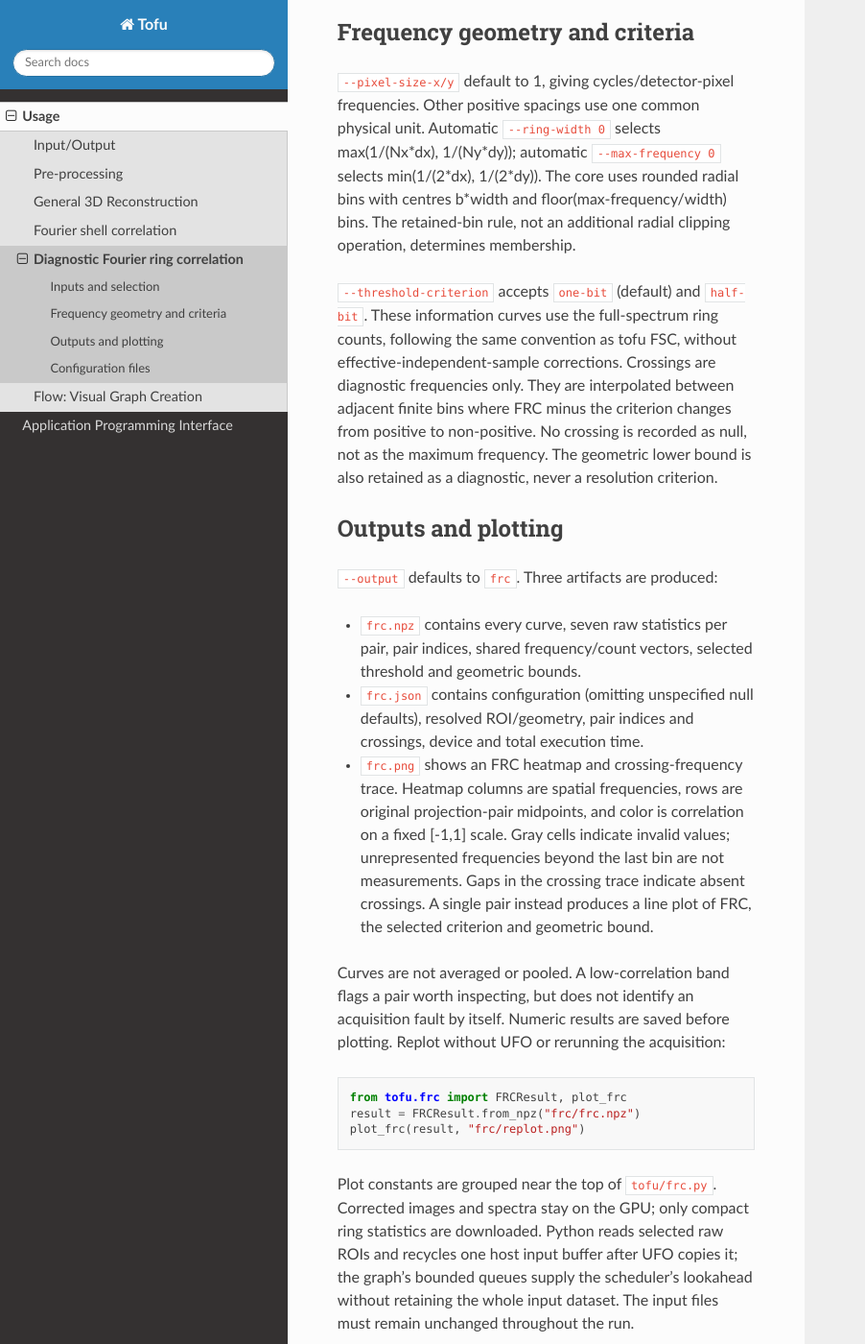
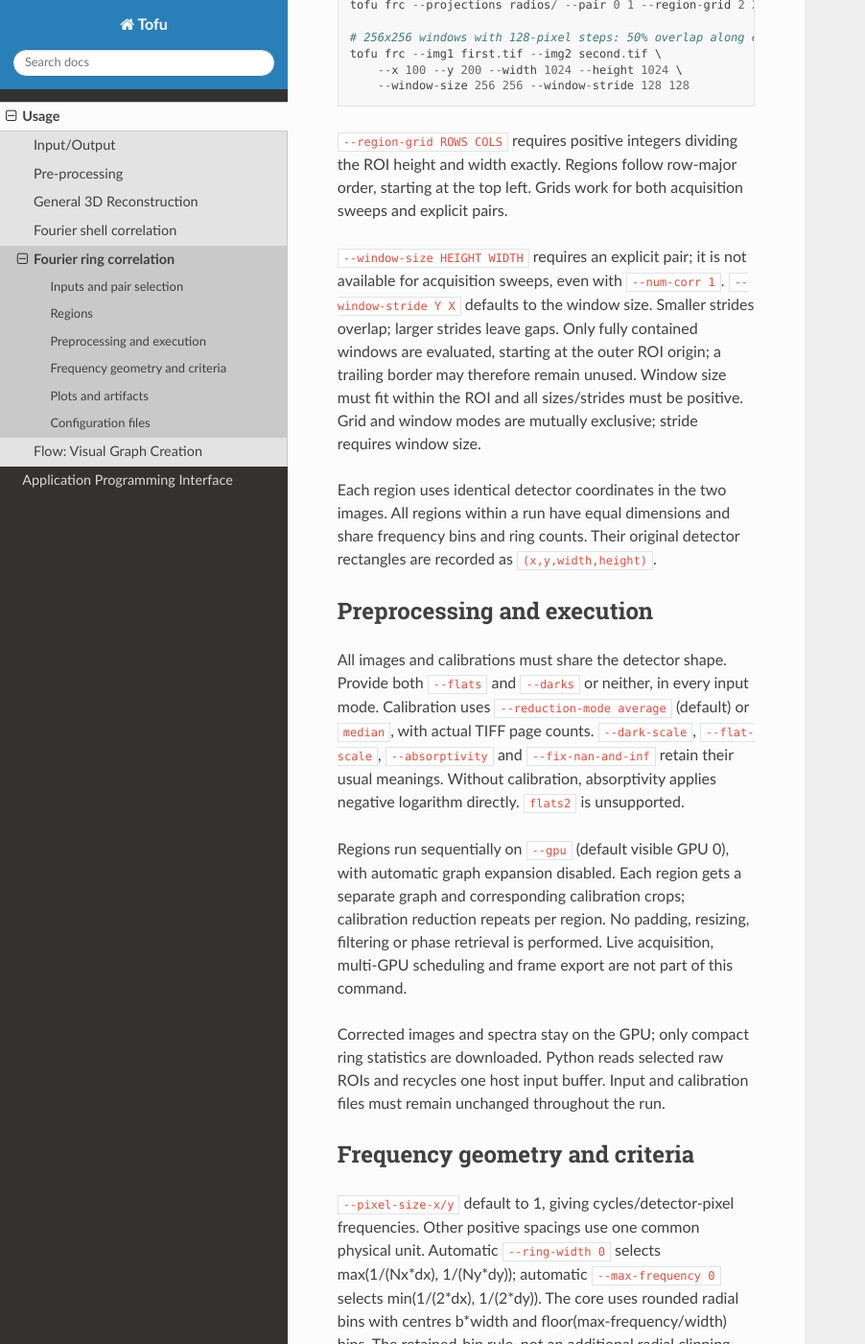
Before and after one commit to ufo-kit/tofu, a Sphinx documentation site: the page built from docs/source/usage/frc.rst, in a window 1280 px wide and 1400 px high, scrolled down 1342 px. Shown: the whole window at 96% size, without its empty margins (0-902 px from the left). Built offline with Sphinx 7.4.7 and the Read the Docs theme 3.1.0, drawn with Linux system fonts in a browser that asks for light colours; formulas are drawn with MathJax 3; some of the changed text lies outside the part shown.

Commit message:
Update tofu parameters

```diff
--- a/docs/source/usage/frc.rst
+++ b/docs/source/usage/frc.rst
@@ -1,48 +1,98 @@
-Diagnostic Fourier ring correlation
-==================================
+Fourier ring correlation
+========================
 
-``tofu frc`` compares consecutive projection images. Unlike FSC, this command is
-a diagnostic of acquisition-dependent similarity, **not a spatial-resolution
-estimator**: neighboring angles do not contain exactly the same projected signal.
-Structural variation and shared calibration artifacts can also affect the curves.
+``tofu frc`` measures similarity between projection images, **not spatial
+resolution**. Different angles do not contain exactly the same signal; structural
+variation and shared calibration artifacts can affect the diagnostic.
 
-Usage::
+Inputs and pair selection
+-------------------------
 
-    tofu frc --projections radios/ --flats flats/ --darks darks/ \
-        --absorptivity --fix-nan-and-inf --number 3001 --num-corr 50 --output frc
+Choose one input mode::
 
-    tofu frc --projections projections.tif --x 100 --y 200 \
-        --width 1024 --height 512 --gpu 0 --threshold-criterion half-bit
+    # Acquisition sweep: equidistant disjoint consecutive pairs
+    tofu frc --projections radios/ --number 3001 --num-corr 50 --output frc
 
-Inputs and selection
---------------------
+    # Explicit zero-based pair within a projection dataset
+    tofu frc --projections projections.tif --pair 10 42 --output pair-frc
 
-Inputs are existing grayscale TIFF files, directories or globs, including
-multipage TIFFs. Files are sorted lexicographically, then pages are read in order.
-``--number`` (alias ``--num-projections``) limits the initial frame sequence;
-its default is all available frames. There is no projection-step option.
+    # Two distinct single-frame grayscale TIFFs
+    tofu frc --img1 first.tif --img2 second.tif --output image-frc
 
-Pairs are disjoint: (1,2), (3,4), etc., including across file boundaries. An odd
-final frame is ignored. ``--num-corr`` defaults to all ``number // 2`` pairs;
-otherwise it selects approximately equidistant pairs, including the first and
-last. One requested pair selects the middle pair (the later middle for an even
+``--projections`` accepts a TIFF file, directory or glob, including multipage
+TIFFs. Files are sorted lexicographically, then pages are read in order.
+All indices, coordinates and region identifiers are **zero-based**.
+
+For sweeps, pairs are (0,1), (2,3), etc., including across file boundaries.
+An odd final frame is ignored. ``--num-corr`` defaults to all ``number // 2``
+pairs; an explicit count selects approximately equidistant pairs, including both
+ends. One requested pair selects the middle pair (the later middle for an even
 pair count). Requests outside 1..number//2 are rejected.
 
-``--x`` and ``--y`` default to zero; ``--width`` and ``--height`` default to the
-remaining detector extent. Rectangular ROIs are supported; all images and
-calibrations must share the detector shape. No padding, resizing, filtering or
-phase retrieval is performed. ``--gpu`` selects one visible GPU (default 0);
-automatic graph expansion is disabled. Live acquisition and multi-GPU scheduling
-are not part of this command.
+``--number`` (alias ``--num-projections``) limits the initial dataset sequence;
+its default is all frames. Explicit ``--pair I J`` indices must be distinct and
+within that sequence. There is no projection-step option.
+``--pair`` and ``--num-corr`` are mutually exclusive.
+``--img1`` and ``--img2`` must be supplied together and cannot be combined
+with ``--projections``, ``--pair``, ``--number`` or ``--num-corr``.
 
-Provide both ``--flats`` and ``--darks`` or neither. Calibration is reduced once
-with ``--reduction-mode average`` (default) or ``median``, using actual TIFF page
-counts. ``--dark-scale``, ``--flat-scale``, ``--absorptivity`` and
-``--fix-nan-and-inf`` have the usual flat-correction meanings. Without calibration,
-absorptivity applies negative logarithm directly. ``flats2`` is not supported.
+Regions
+-------
+
+``--x`` and ``--y`` default to zero; ``--width`` and ``--height``
+default to the remaining detector extent. These specify the outer ROI.
+
+By default the entire ROI is correlated. Alternatively::
+
+    # Top/bottom halves; use 2 2 for quadrants
+    tofu frc --projections radios/ --num-corr 20 --region-grid 2 1
+
+    # Quadrants for one pair
+    tofu frc --projections radios/ --pair 0 1 --region-grid 2 2
+
+    # 256x256 windows with 128-pixel steps: 50% overlap along each axis
+    tofu frc --img1 first.tif --img2 second.tif \
+        --x 100 --y 200 --width 1024 --height 1024 \
+        --window-size 256 256 --window-stride 128 128
+
+``--region-grid ROWS COLS`` requires positive integers dividing the ROI height
+and width exactly. Regions follow row-major order, starting at the top left.
+Grids work for both acquisition sweeps and explicit pairs.
+
+``--window-size HEIGHT WIDTH`` requires an explicit pair; it is not available
+for acquisition sweeps, even with ``--num-corr 1``.
+``--window-stride Y X`` defaults to the window size. Smaller strides overlap;
+larger strides leave gaps. Only fully contained windows are evaluated, starting
+at the outer ROI origin; a trailing border may therefore remain unused.
+Window size must fit within the ROI and all sizes/strides must be positive.
+Grid and window modes are mutually exclusive; stride requires window size.
+
+Each region uses identical detector coordinates in the two images. All regions
+within a run have equal dimensions and share frequency bins and ring counts.
+Their original detector rectangles are recorded as ``(x,y,width,height)``.
+
+Preprocessing and execution
+---------------------------
+
+All images and calibrations must share the detector shape. Provide both
+``--flats`` and ``--darks`` or neither, in every input mode. Calibration
+uses ``--reduction-mode average`` (default) or ``median``, with actual TIFF
+page counts. ``--dark-scale``, ``--flat-scale``, ``--absorptivity`` and
+``--fix-nan-and-inf`` retain their usual meanings. Without calibration,
+absorptivity applies negative logarithm directly. ``flats2`` is unsupported.
+
+Regions run sequentially on ``--gpu`` (default visible GPU 0), with automatic
+graph expansion disabled. Each region gets a separate graph and corresponding
+calibration crops; calibration reduction repeats per region. No padding,
+resizing, filtering or phase retrieval is performed. Live acquisition,
+multi-GPU scheduling and frame export are not part of this command.
+
+Corrected images and spectra stay on the GPU; only compact ring statistics are
+downloaded. Python reads selected raw ROIs and recycles one host input buffer.
+Input and calibration files must remain unchanged throughout the run.
 
 Frequency geometry and criteria
-------------------------------
+-------------------------------
 
 ``--pixel-size-x/y`` default to 1, giving cycles/detector-pixel frequencies.
 Other positive spacings use one common physical unit. Automatic ``--ring-width 0``
@@ -51,57 +101,66 @@ min(1/(2*dx), 1/(2*dy)). The core uses rounded radial bins with centres b*width
 and floor(max-frequency/width) bins. The retained-bin rule, not an additional
 radial clipping operation, determines membership.
 
-``--threshold-criterion`` accepts ``one-bit`` (default) and ``half-bit``. These
-information curves use the full-spectrum ring counts, following the same
-convention as tofu FSC, without effective-independent-sample corrections.
-Crossings are diagnostic frequencies only. They are interpolated between adjacent
-finite bins where FRC minus the criterion changes from positive to non-positive.
-No crossing is recorded as null, not as the maximum frequency. The geometric
-lower bound is also retained as a diagnostic, never a resolution criterion.
+``--threshold-criterion`` accepts ``one-bit`` (default) and ``half-bit``.
+These information curves use full-spectrum ring counts, without
+effective-independent-sample corrections. Crossings are interpolated between
+adjacent finite bins where FRC minus the criterion changes from positive to
+non-positive. An absent crossing is null, not the maximum frequency.
+The geometric lower bound is diagnostic, never a resolution criterion.
 
-Outputs and plotting
---------------------
+Plots and artifacts
+-------------------
 
 ``--output`` defaults to ``frc``. Three artifacts are produced:
 
-* ``frc.npz`` contains every curve, seven raw statistics per pair, pair indices,
-  shared frequency/count vectors, selected threshold and geometric bounds.
-* ``frc.json`` contains configuration (omitting unspecified null defaults), resolved
-  ROI/geometry, pair indices and crossings, device and total execution time.
-* ``frc.png`` shows an FRC heatmap and crossing-frequency trace. Heatmap columns
-  are spatial frequencies, rows are original projection-pair midpoints, and color
-  is correlation on a fixed [-1,1] scale. Gray cells indicate invalid values;
-  unrepresented frequencies beyond the last bin are not measurements. Gaps in the
-  crossing trace indicate absent crossings. A single pair instead produces a line
-  plot of FRC, the selected criterion and geometric bound.
+* ``frc.png``: an acquisition sweep shows crossing frequency versus pair
+  midpoint, with grid subplots when requested. Even a one-pair sweep uses this
+  plot. An explicit pair shows FRC, the selected criterion and geometric bound,
+  optionally in spatially arranged grid subplots.
+* For sliding windows, ``frc.png`` instead shows discrete markers at window
+  centres in detector coordinates. Color represents the crossing frequency of
+  the **whole window**, not an individual pixel. Cross markers identify absent
+  crossings. There is no interpolation; unsampled gaps are not measurements.
+* ``frc.npz`` retains all FRC and geometric curves as ``(pairs,regions,bins)``,
+  raw statistics as ``(pairs,regions,7,bins)``, and shared frequency, count and
+  threshold vectors. Pair indices, regions, plotting modes, geometry and archive
+  version are included. Loading needs no pickle.
+* ``frc.json`` records configuration (omitting unspecified null defaults),
+  shared geometry, region definitions, pair indices, a pair-by-region crossing
+  matrix, device information and total command execution time.
 
-Curves are not averaged or pooled. A low-correlation band flags a pair worth
-inspecting, but does not identify an acquisition fault by itself. Numeric results
-are saved before plotting. Replot without UFO or rerunning the acquisition::
+Curves are never pooled. No acquisition-frequency heatmap is produced.
+Missing crossings are marked separately, not plotted as measured zero or maximum
+frequencies. Numeric artifacts are saved before plotting.
+
+Replot without UFO or rerunning the computation::
 
     from tofu.frc import FRCResult, plot_frc
     result = FRCResult.from_npz("frc/frc.npz")
     plot_frc(result, "frc/replot.png")
 
-Plot constants are grouped near the top of ``tofu/frc.py``. Corrected images and
-spectra stay on the GPU; only compact ring statistics are downloaded. Python reads
-selected raw ROIs and recycles one host input buffer after UFO copies it; the
-graph's bounded queues supply the scheduler's lookahead without retaining the
-whole input dataset.
-The input files must remain unchanged throughout the run.
+Plot controls are grouped near the top of ``tofu/frc.py``.
+The loader also accepts old, unversioned NPZ files: one-based pair indices are
+converted to zero-based and a singleton region axis is added. These archives
+represent acquisition sweeps; missing historical ROI coordinates are not invented.
 
 Configuration files
 -------------------
 
-``--config`` uses the usual INI format and CLI precedence::
+``--config`` uses the usual INI format; two-value options use whitespace::
 
     [frc]
     projections = radios/
-    num-corr = 50
+    pair = 0 1
+    region-grid = 2 2
     threshold-criterion = one-bit
     gpu = 0
     output = frc
 
-Use ``tofu frc --help`` for the complete supported option list. Shared general,
-reading and flat-correction sections supply only options advertised by FRC;
-unsupported options in the dedicated ``[frc]`` section are rejected.
+CLI options override configuration values. An explicit CLI source, pair selector
+or spatial selector also replaces its conflicting configuration alternative.
+Conflicting options specified together on the CLI are rejected.
+
+Shared general, reading and flat-correction sections supply only options advertised
+by FRC; unsupported options in ``[frc]`` are rejected.
+Use ``tofu frc --help`` for the complete option list.
```
Also changed, not shown: 2 other files.
